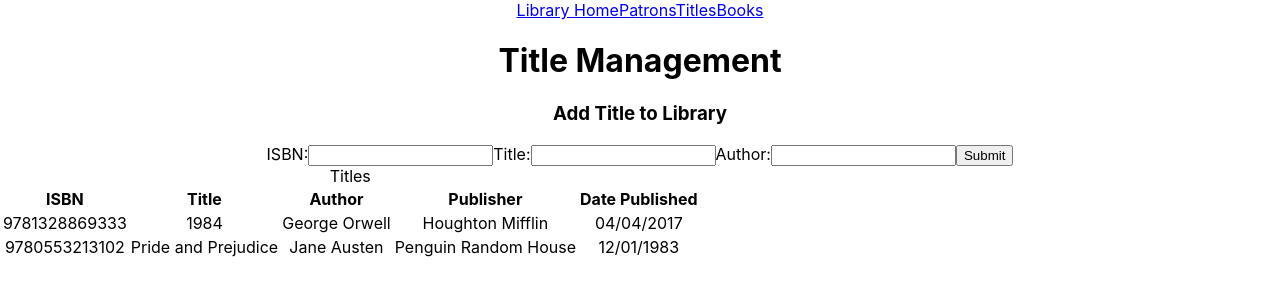
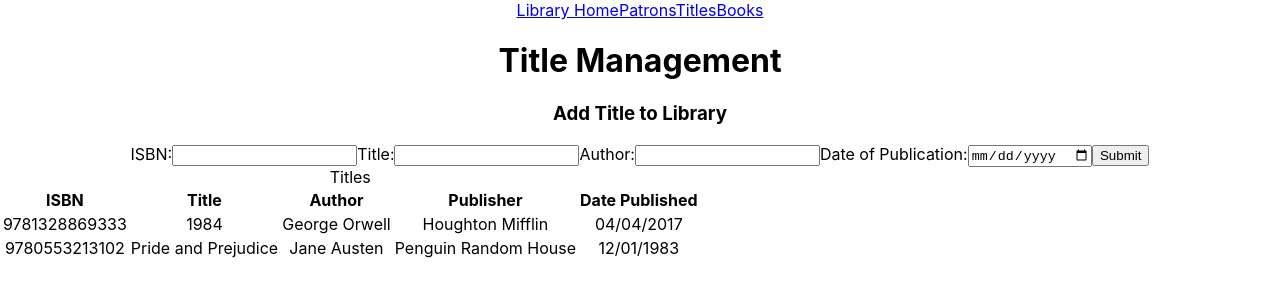
Before and after one commit to allisonglittle/library-database, a React (Create React App) app in the folder library-ui/: page /title_management in a window 1280 px wide. Shown: the top 300 px of the page. Built offline with nearby package versions, Linux system fonts and the light colour scheme.

Commit message:
Added publish date field

```diff
--- a/library-ui/src/components/AddTitle.js
+++ b/library-ui/src/components/AddTitle.js
@@ -14,6 +14,9 @@ function AddTitle () {
                 <label>Author:
                     <input type="text" name="Author" />
                 </label>
+                <label>Date of Publication:
+                    <input type="date" name="PublishDated" />
+                </label>
                 <button type="submit">Submit</button>
             </form>
         </div>
```
